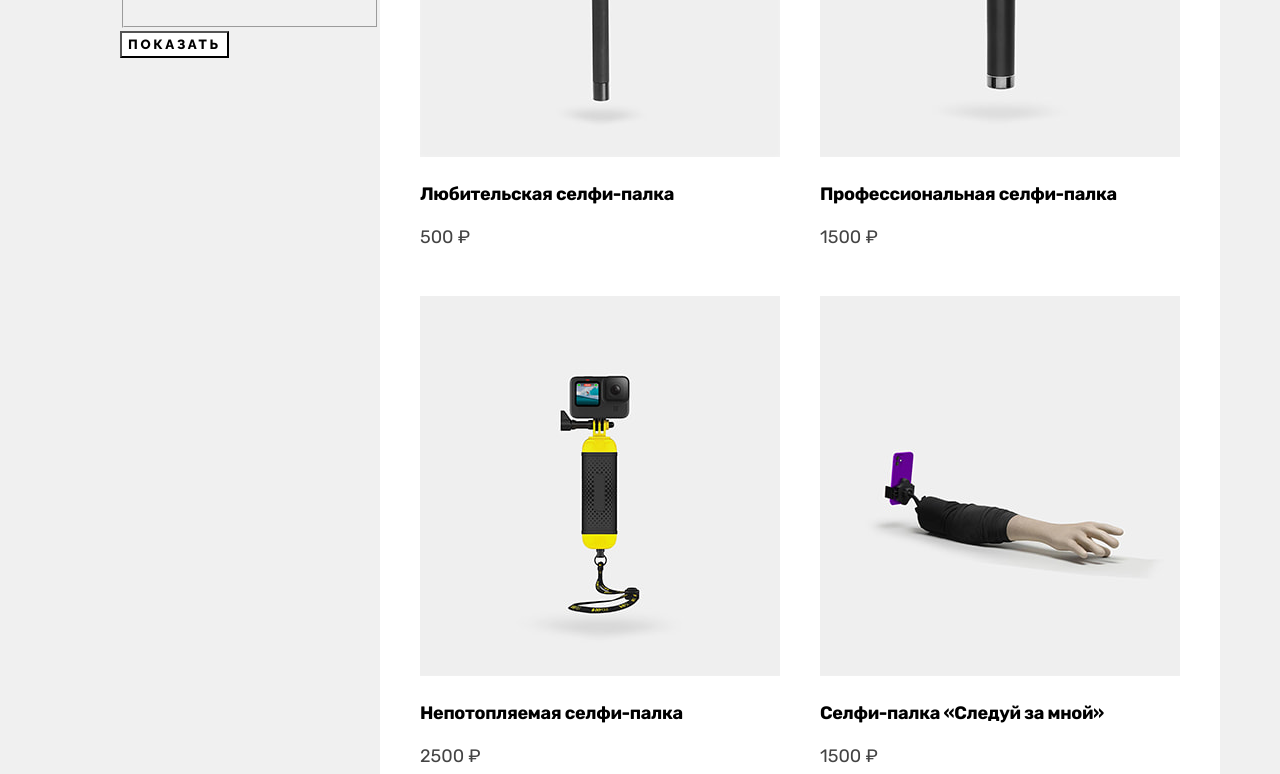
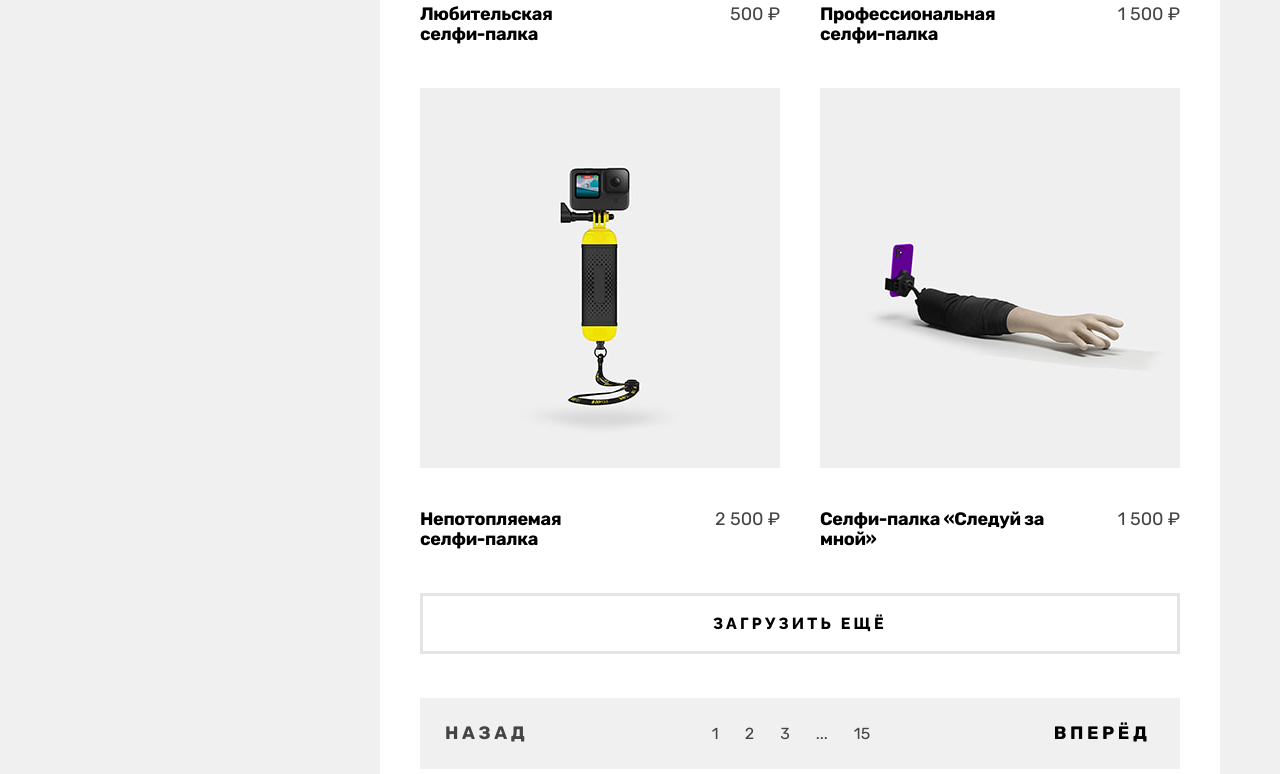
Before and after one commit to htmlacademy-htmlcss/2099333-device-35, a plain HTML site: page catalog.html in a window 1280 px wide. Shown: the part 932-1706 px from the top of the page. Drawn offline with Linux system fonts and the light colour scheme.

Commit message:
Сетка каталога на гридах

```diff
--- a/catalog.html
+++ b/catalog.html
@@ -58,7 +58,7 @@
             </ul>
           </div>
         </div>
-        <ul class="menu-list disabled">
+        <ul class="menu-list active">
           <li class="menu-item">
             <a class="menu-link" href="#">Виртуальная реальность</a>
           </li>
@@ -91,7 +91,9 @@
             <a class="breadcrumbs-link" href="#">Каталог товаров</a>
           </li>
           <li class="breadcrumbs-item">
-            <a class="breadcrumbs-link breadcrumbs-link-current">Моноподы для селфи</a>
+            <a class="breadcrumbs-link breadcrumbs-link-current"
+              >Моноподы для селфи</a
+            >
           </li>
         </ul>
       </header>
@@ -207,7 +209,7 @@
             <div class="product-container">
               <ul class="catalog-list">
                 <li class="product-card">
-                  <a href="#" class="product-card-link">
+                  <a href="#" class="product-card-image-link">
                     <img
                       src="images/catalog/catalog-1.jpg"
                       alt="Раскладная селфи-палка с креплением для телефона."
@@ -215,12 +217,18 @@
                       height="380"
                       width="360"
                     />
-                    <h3 class="product-card-title">Любительская селфи-палка</h3>
                   </a>
-                  <b class="product-card-price">500 ₽</b>
+                  <div class="product-card-content">
+                    <a href="" class="product-card-title-link">
+                      <h3 class="product-card-title">
+                        Любительская<br>селфи-палка
+                      </h3>
+                    </a>
+                    <span class="product-card-price">500 ₽</span>
+                  </div>
                 </li>
                 <li class="product-card">
-                  <a href="#" class="product-card-link">
+                  <a href="#" class="product-card-image-link">
                     <img
                       src="images/catalog/catalog-2.jpg"
                       alt="Селфи-палка с конпкой,дополнительными креплениями и гироскопом."
@@ -228,14 +236,18 @@
                       height="380"
                       width="360"
                     />
+                  </a>
+                  <div class="product-card-content">
+                    <a href="" class="product-card-title-link">
                       <h3 class="product-card-title">
                         Профессиональная селфи-палка
                       </h3>
                     </a>
-                  <b class="product-card-price">1500 ₽</b>
+                    <span class="product-card-price">1 500 ₽</span>
+                  </div>
                 </li>
                 <li class="product-card">
-                  <a href="#" class="product-card-link">
+                  <a href="#" class="product-card-image-link">
                     <img
                       src="images/catalog/catalog-3.jpg"
                       alt="Короткая селфи-палка с креплением для экшн-камеры с желтыми вставками,прорезиненой ручкой и ремнем."
@@ -243,27 +255,39 @@
                       height="380"
                       width="360"
                     />
+                  </a>
+                  <div class="product-card-content">
+                    <a href="" class="product-card-title-link">
                       <h3 class="product-card-title">
-                      Непотопляемая селфи-палка
+                        Непотопляемая<br>селфи-палка
                       </h3>
                     </a>
-                  <b class="product-card-price">2500 ₽</b>
+                    <span class="product-card-price">2 500 ₽</span>
+                  </div>
                 </li>
                 <li class="product-card">
-                  <a href="#" class="product-card-link">
+                  <a href="#" class="product-card-image-link">
                     <img
                       src="images/catalog/catalog-4.jpg"
                       alt="Селфи-палка в виде руки с креплением для телефона."
                       class="product-card-image"
+                      height="380"
+                      width="360"
                     />
+                  </a>
+                  <div class="product-card-content">
+                    <a href="" class="product-card-title-link">
                       <h3 class="product-card-title">
                         Селфи-палка «Следуй за мной»
                       </h3>
                     </a>
-                  <b class="product-card-price">1500 ₽</b>
+                    <span class="product-card-price">1 500 ₽</span>
+                  </div>
                 </li>
               </ul>
-              <button class="button show-more" type="button">Загрузить ещё</button>
+              <button class="button show-more" type="button">
+                Загрузить ещё
+              </button>
               <ul class="pagination">
                 <li class="pagination-item">
                   <a
--- a/styles/styles.css
+++ b/styles/styles.css
@@ -2,21 +2,21 @@
   font-family: "Raleway";
   font-style: normal;
   font-weight: 800;
-  src: url(../fonts/raleway/raleway-800.woff2);
+  src: url("../fonts/raleway/raleway-800.woff2") format("woff2");
   font-display: swap;
 }
 @font-face {
   font-family: "Rubik";
   font-style: normal;
   font-weight: 700;
-  src: url(../fonts/rubik/rubik-700.woff2);
+  src: url("../fonts/rubik/rubik-700.woff2") format("woff2");
   font-display: swap;
 }
 @font-face {
   font-family: "Rubik";
   font-style: normal;
   font-weight: 400;
-  src: url(../fonts/rubik/rubik-400.woff2);
+  src: url("../fonts/rubik/rubik-400.woff2") format("woff2");
   font-display: swap;
 }
 
@@ -210,7 +210,6 @@ body {
 .navigation-services .navigation-link  {
   display: block;
   padding-top: 15px;
-  padding-bottom: 14px;
 }
 
 .navigation-services .navigation-item {
@@ -242,6 +241,9 @@ body {
   grid-column: 1/2;
   grid-row: 1/2;
   background-color: #FFE17F;
+  padding-top: 5px;
+  padding-left: 861px;
+  padding-right: 49px;
 }
 
 .product-namber {
@@ -250,11 +252,7 @@ body {
   line-height: 180px;
   color: #FFFFFF;
   text-align: right;
-  width: 250px;
-  height: 135px;
   margin: 0;
-  margin-left: 861px;
-  margin-right: 49px;
 }
 
 .product  {
@@ -512,19 +510,24 @@ body {
 
 .about-list {
   list-style-type: none;
-  padding-left: 0;
   margin: 0;
   padding: 0;
+  margin-bottom: 30px;
+  margin-right: 23px;
 }
 
 .about-item {
   margin-bottom: 30px;
-  width: 497px;
+}
+
+.about-item:last-child {
+  margin-bottom: 0;
 }
 
 .delivery-list {
+  list-style-type: none;
   margin-top: 30px;
-  padding-left: 26px;
+  padding-left: 34px;
 }
 
 .about {
@@ -556,7 +559,10 @@ body {
 }
 
 .about-link {
+  display: block;
   text-decoration: none;
+  padding: 10px 6.14px;
+  margin-right: 250px;
 }
 
 .contacts-title {
@@ -880,8 +886,20 @@ body {
   color: #000000;
 }
 
-.product-card-link {
+.product-card-title-link {
   text-decoration: none;
+}
+
+.product-card {
+  display: flex;
+  flex-direction: column;
+}
+
+.product-card-content {
+  display: flex;
+  justify-content: space-between;
+  margin-top: 32px;
+  flex-grow: 1;
 }
 
 .product-card-title {
@@ -890,6 +908,8 @@ body {
   line-height: 20px;
   letter-spacing: -0.02em;
   color: #000000;
+  margin: 0;
+  width: 226px;
 }
 
 .product-card-price {
```
Lines whose indentation alone changed are shown as unchanged.
